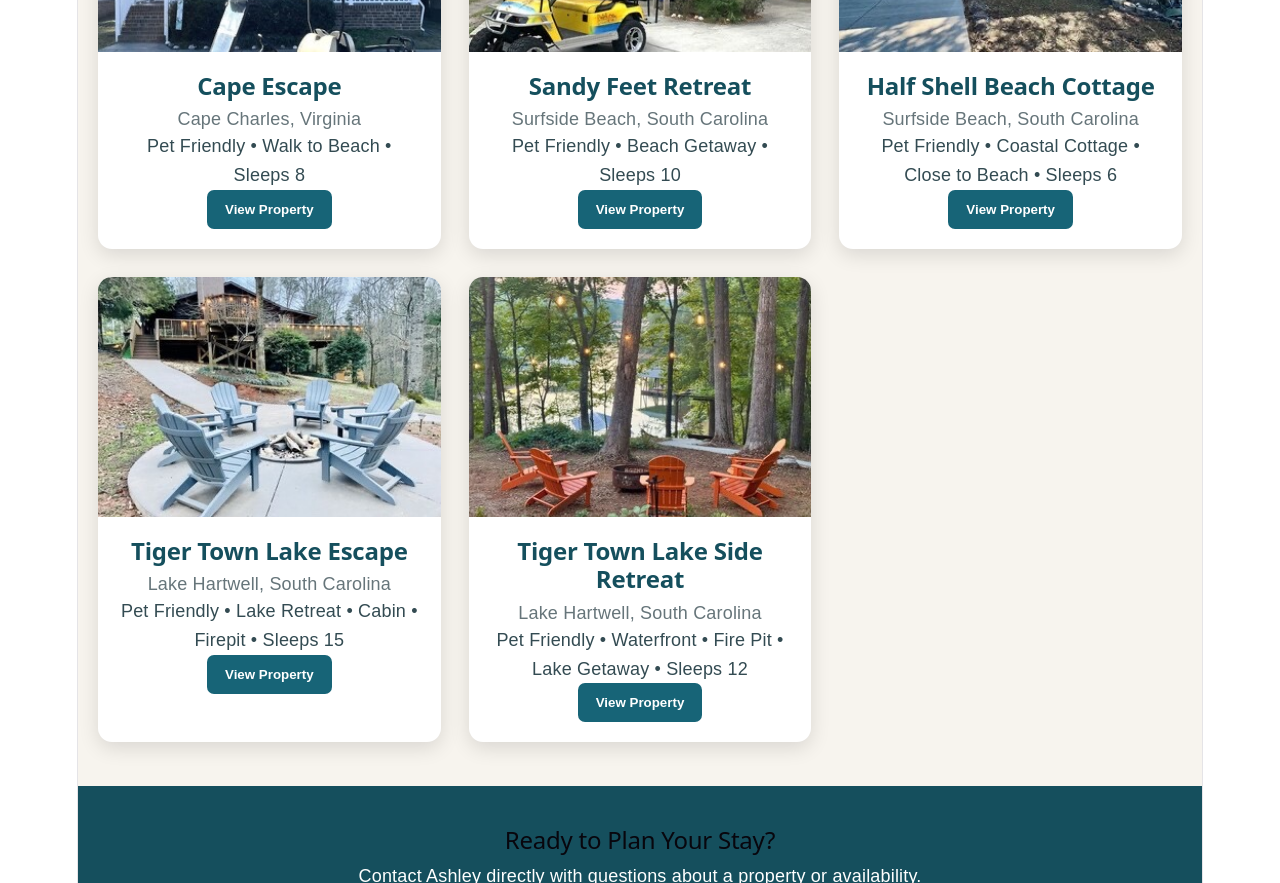
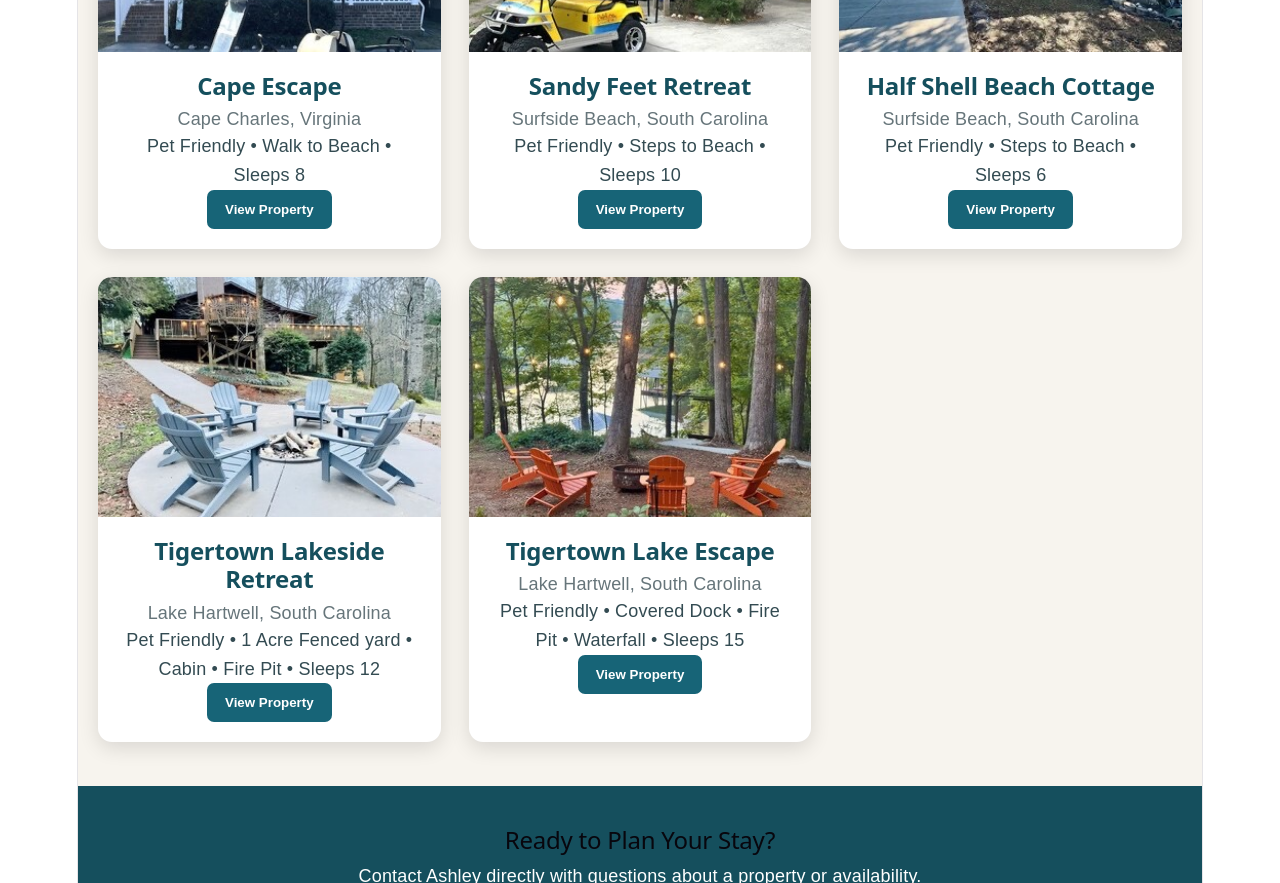
Before and after one commit to saboscotts-star/southern-shores-vacation-rentals, a React (Vite) app: page / in a window 1280 px wide. Shown: the part 660-1543 px from the top of the page. Built offline with nearby package versions, Linux system fonts and the light colour scheme.

Commit message:
Update property details

```diff
--- a/src/App.jsx
+++ b/src/App.jsx
@@ -15,7 +15,7 @@ const properties = [
     name: "Sandy Feet Retreat",
     availabilityKey: "sandy-feet",
     location: "Surfside Beach, South Carolina",
-    details: "Pet Friendly • Beach Getaway • Sleeps 10",
+    details: "Pet Friendly • Steps to Beach • Sleeps 10",
     photos: [
       "/images/Sandy Feet Retreat/Cover.jpeg",
       ...Array.from({ length: 19 }, (_, i) => `/images/Sandy Feet Retreat/Photo${i + 2}.jpeg`),
@@ -25,27 +25,27 @@ const properties = [
     name: "Half Shell Beach Cottage",
     availabilityKey: "half-shell",
     location: "Surfside Beach, South Carolina",
-    details: "Pet Friendly • Coastal Cottage • Close to Beach • Sleeps 6",
+    details: "Pet Friendly • Steps to Beach • Sleeps 6",
     photos: [
       "/images/Half Shell/Cover.jpeg",
       ...Array.from({ length: 9 }, (_, i) => `/images/Half Shell/Photo${i + 2}.jpeg`),
     ],
   },
   {
-    name: "Tiger Town Lake Escape",
+    name: "Tigertown Lakeside Retreat",
     availabilityKey: "tiger-town-escape",
     location: "Lake Hartwell, South Carolina",
-    details: "Pet Friendly • Lake Retreat • Cabin • Firepit • Sleeps 15",
+    details: "Pet Friendly • 1 Acre Fenced yard • Cabin • Fire Pit • Sleeps 12",
     photos: [
       "/images/Tiger Town Lake Escape/Cover.jpeg",
       ...Array.from({ length: 30 }, (_, i) => `/images/Tiger Town Lake Escape/Photo${i + 2}.jpeg`),
     ],
   },
   {
-    name: "Tiger Town Lake Side Retreat",
+    name: "Tigertown Lake Escape",
     availabilityKey: "tiger-town-lakeside",
     location: "Lake Hartwell, South Carolina",
-    details: "Pet Friendly • Waterfront • Fire Pit • Lake Getaway • Sleeps 12",
+    details: "Pet Friendly • Covered Dock • Fire Pit • Waterfall • Sleeps 15",
     photos: [
       "/images/Tiger Town Lake Side Retreat/Cover.jpeg",
       ...Array.from({ length: 29 }, (_, i) => `/images/Tiger Town Lake Side Retreat/Photo${i + 2}.jpeg`),
```
